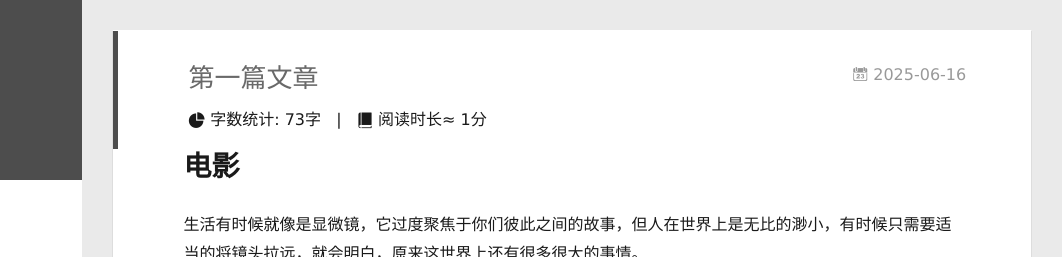
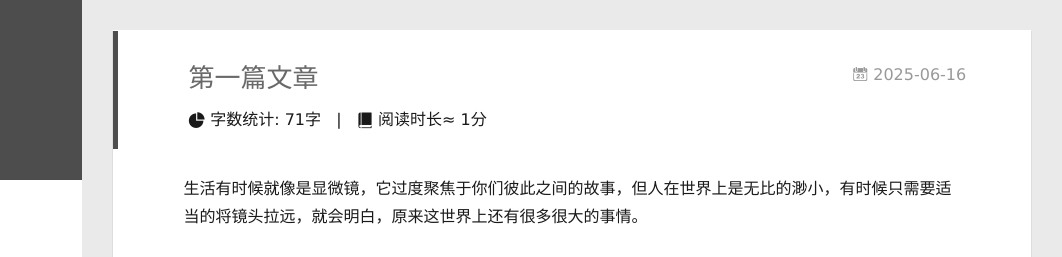
Before and after one commit to hellomiss2016/hellomiss2016.github.io, a plain HTML site: page 2025/06/16/第一篇文章/index.html in a window 1280 px wide. Shown: the top 257 px of the page, 218-1280 px from the left. Drawn offline with Linux system fonts and the light colour scheme; some packages are replaced by stand-ins of ours; a script that the page names is missing.

Commit message:
Site updated: 2025-06-17 14:59:59

```diff
--- a/2025/06/16/第一篇文章/index.html
+++ b/2025/06/16/第一篇文章/index.html
@@ -10,15 +10,15 @@
   <meta name="generator" content="hexo-theme-yilia-plus">
   <meta name="viewport" content="width=device-width, initial-scale=1, maximum-scale=1">
 
-  <meta name="description" content="电影生活有时候就像是显微镜，它过度聚焦于你们彼此之间的故事，但人在世界上是无比的渺小，有时候只需要适当的将镜头拉远，就会明白，原来这世界上还有很多很大的事情。">
+  <meta name="description" content="生活有时候就像是显微镜，它过度聚焦于你们彼此之间的故事，但人在世界上是无比的渺小，有时候只需要适当的将镜头拉远，就会明白，原来这世界上还有很多很大的事情。">
 <meta property="og:type" content="article">
 <meta property="og:title" content="第一篇文章">
 <meta property="og:url" content="http://example.com/2025/06/16/%E7%AC%AC%E4%B8%80%E7%AF%87%E6%96%87%E7%AB%A0/index.html">
 <meta property="og:site_name" content="Hexo">
-<meta property="og:description" content="电影生活有时候就像是显微镜，它过度聚焦于你们彼此之间的故事，但人在世界上是无比的渺小，有时候只需要适当的将镜头拉远，就会明白，原来这世界上还有很多很大的事情。">
+<meta property="og:description" content="生活有时候就像是显微镜，它过度聚焦于你们彼此之间的故事，但人在世界上是无比的渺小，有时候只需要适当的将镜头拉远，就会明白，原来这世界上还有很多很大的事情。">
 <meta property="og:locale" content="en_US">
 <meta property="article:published_time" content="2025-06-16T09:49:26.000Z">
-<meta property="article:modified_time" content="2025-06-17T06:23:12.678Z">
+<meta property="article:modified_time" content="2025-06-17T06:59:52.511Z">
 <meta property="article:author" content="jybai">
 <meta name="twitter:card" content="summary">
 
@@ -238,7 +238,7 @@
       <!-- 百度字体平台:http://fontstore.baidu.com/static/editor/index.html -->
       <i class="icon-statistics"></i>
       <span class="post-meta-item-text"> 字数统计:</span>
-      <span class="post-count">73字</span>
+      <span class="post-count">71字</span>
     </span>
   </span>
 
@@ -258,7 +258,7 @@
 
   <div class="article-entry" itemprop="articleBody">
 
-    <h1 id="电影"><a href="#电影" class="headerlink" title="电影"></a>电影</h1><p>生活有时候就像是显微镜，它过度聚焦于你们彼此之间的故事，但人在世界上是无比的渺小，有时候只需要适当的将镜头拉远，就会明白，原来这世界上还有很多很大的事情。</p>
+    <p>生活有时候就像是显微镜，它过度聚焦于你们彼此之间的故事，但人在世界上是无比的渺小，有时候只需要适当的将镜头拉远，就会明白，原来这世界上还有很多很大的事情。</p>
 
 
 
```
Also changed, not shown: index.html (+1 -1 lines).
